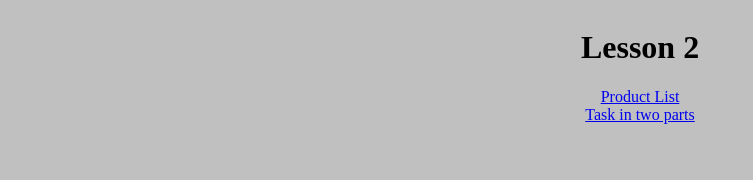
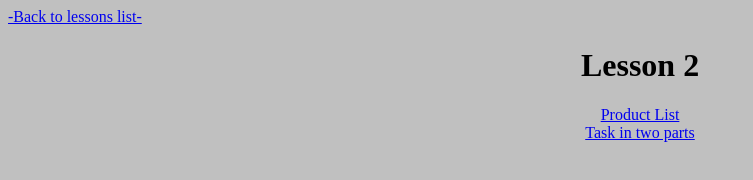
Before and after one commit to DVolodymyr/BeetrootLessons, a plain HTML site: page lesson2/index.html in a window 1280 px wide. Shown: the whole page, without its empty margins (0-753 px from the left). Drawn offline with Linux system fonts and the light colour scheme.

Commit message:
adds changes

```diff
--- a/lesson2/index.html
+++ b/lesson2/index.html
@@ -6,10 +6,11 @@
     <meta http-equiv="X-UA-Compatible" content="IE=edge">
     <meta name="viewport" content="width=device-width, initial-scale=1.0">
     <link rel="stylesheet" href="css/style.css">
-    <title>HomeWork_2</title>
+    <title>lesson 2</title>
 </head>
 
 <body>
+    <a href="/index.html">-Back to lessons list-</a>
     <div>
         <h1>Lesson 2</h1>
     </div>
```
